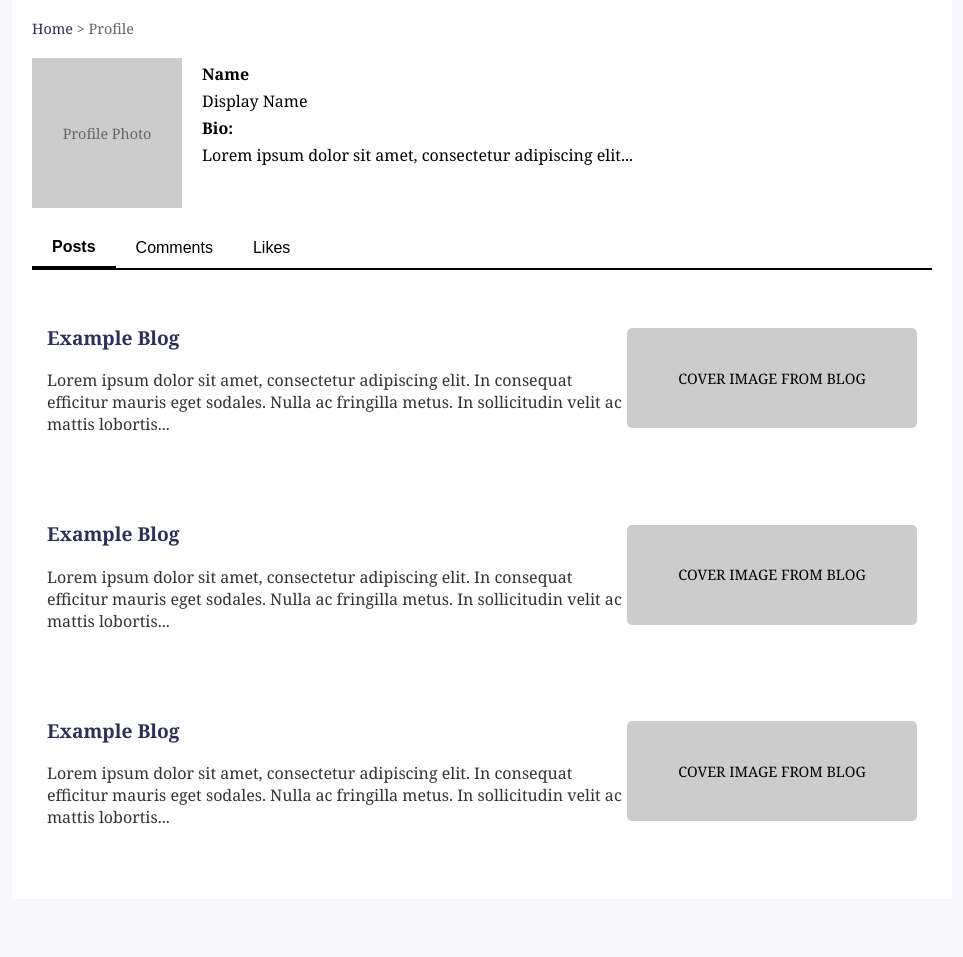
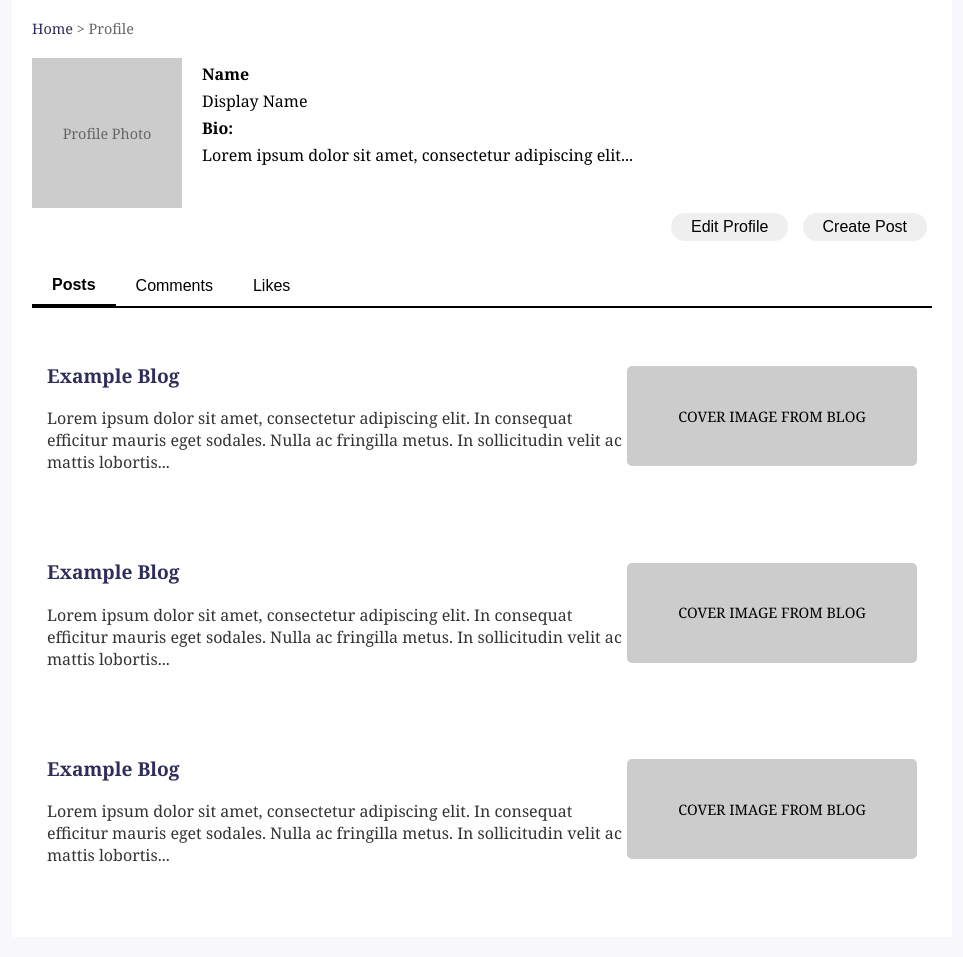
Before and after one commit to cschwebi/COSC_360_Project, a PHP site: page /profile.html in a window 1280 px wide. Shown: the part 190-1147 px from the top of the page, without its empty margins (158-1121 px from the left). Before the commit the page ends 1014 px from the top, so only its background shows below. Run offline with PHP 8.4, Linux system fonts and the light colour scheme; some libraries are stand-ins or nearby versions.

Commit message:
added buttons to profile.html and appropriate

```diff
--- a/css/profile.css
+++ b/css/profile.css
@@ -132,3 +132,18 @@ body {
 .comment-blog .blog-text {
     color: #999; /* lighter color for blog text */
 }
+.button-container {
+    text-align: right;
+}
+.button-container button {
+    margin: 5px;
+    padding: 5px 20px;
+    font-size: 16px;
+    border-radius: 16px;
+    border: 0px;
+    cursor: pointer
+}
+
+.button-container button:hover{
+    background-color: rgb(150, 150, 150)
+}
--- a/profile.html
+++ b/profile.html
@@ -22,7 +22,10 @@
                 <p>Lorem ipsum dolor sit amet, consectetur adipiscing elit...</p>
             </div>
         </div>
-
+        <div class="button-container">
+            <a href="editProfile.html"><button>Edit Profile</button></a>
+            <a href="createPost.html"><button>Create Post</button></a>
+        </div>
         <div class="tabs">
             <button class="tab-link active" data-tab="posts">Posts</button>
             <button class="tab-link" data-tab="comments">Comments</button>
```
